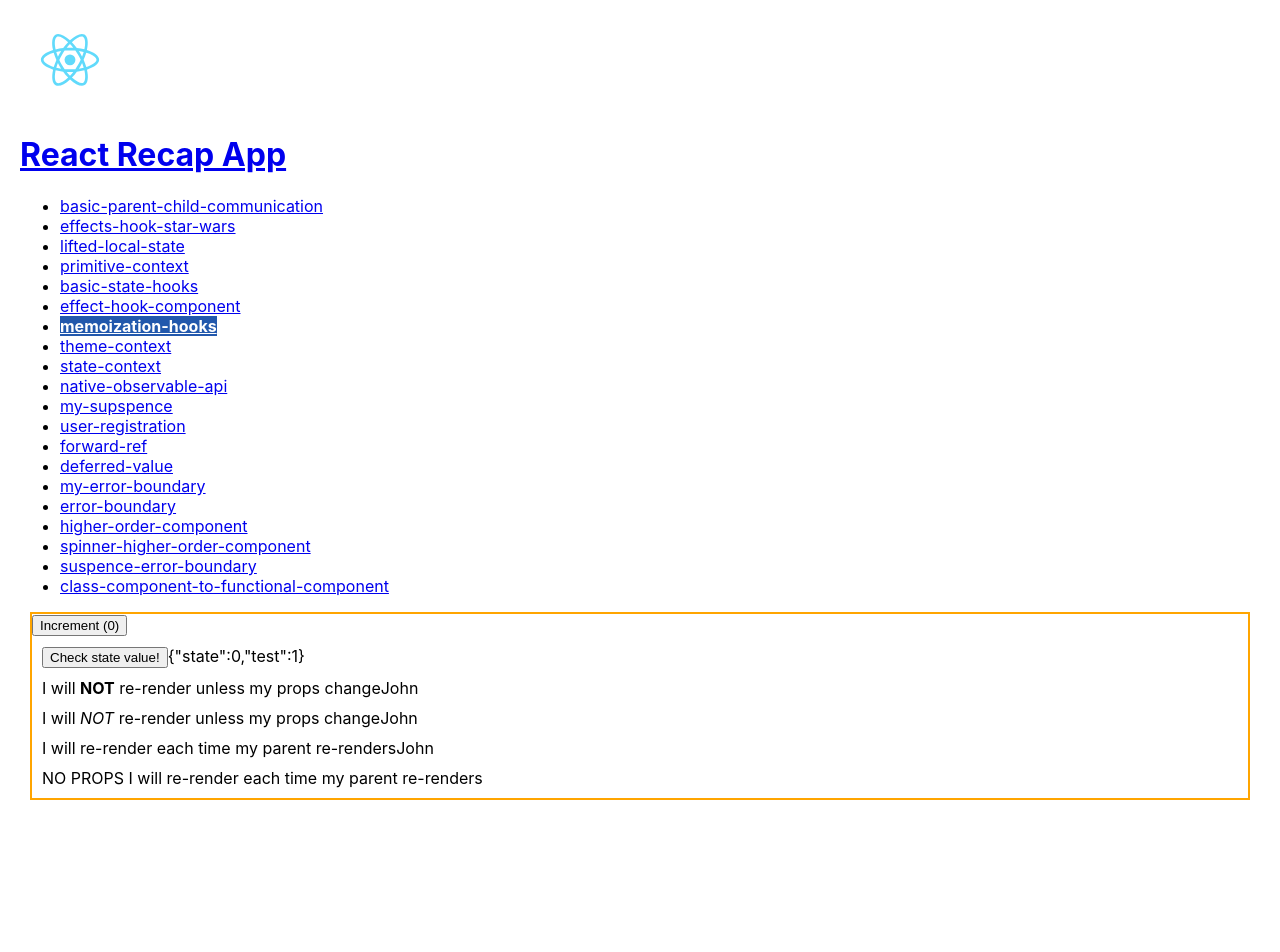
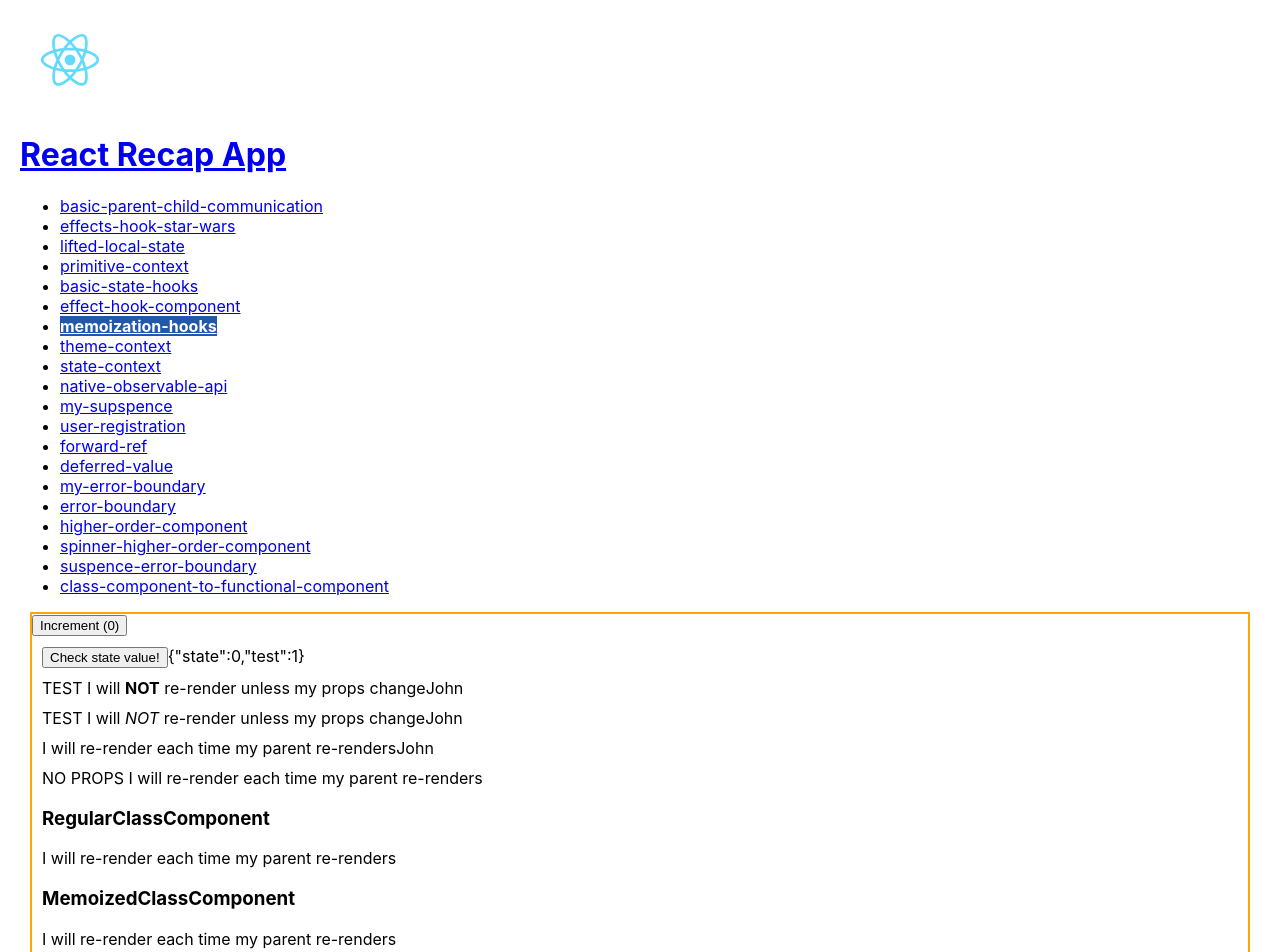
Before and after one commit to tscislo/react-playground, a React app: page /memoization-hooks in a window 1280 px wide. Shown: the top 952 px of the page. Before the commit the page ends 810 px from the top, so only its background shows below. Built offline with nearby package versions, Linux system fonts and the light colour scheme.

Commit message:
class componens memoization

```diff
--- a/src/class-component-to-functional-component/class-component-to-functional-component.tsx
+++ b/src/class-component-to-functional-component/class-component-to-functional-component.tsx
@@ -4,7 +4,7 @@ import {InputAlertFunctionalComponent} from "./input-alert-functional-component"
 
 export const ClassComponentToFunctionalComponent: FC = () => {
     return <>
-        <InputAlertClassComponent />
-        <InputAlertFunctionalComponent />
+        <InputAlertClassComponent name={"Class component"}/>
+        <InputAlertFunctionalComponent name={"Functional component"}/>
     </>
 }
--- a/src/class-component-to-functional-component/input-alert-class-component.tsx
+++ b/src/class-component-to-functional-component/input-alert-class-component.tsx
@@ -4,7 +4,7 @@ export interface InputAlertState {
     inputValue: string;
 }
 
-class InputAlert extends Component<{}, InputAlertState> {
+class InputAlert extends Component<{name : string}, InputAlertState> {
     public state: InputAlertState = {
         inputValue: "",
     };
@@ -20,6 +20,7 @@ class InputAlert extends Component<{}, InputAlertState> {
     render() {
         return (
                 <div>
+                    <h2>{this.props.name}</h2>
                     <input
                             type="text"
                             value={this.state.inputValue}
--- a/src/class-component-to-functional-component/input-alert-functional-component.tsx
+++ b/src/class-component-to-functional-component/input-alert-functional-component.tsx
@@ -1,7 +1,7 @@
 import {ChangeEvent, FC, useCallback, useState} from "react";
 import {InputAlertState} from "./input-alert-class-component";
 
-export const InputAlertFunctionalComponent: FC = () => {
+export const InputAlertFunctionalComponent: FC<{name: string}> = ({name}) => {
     const [state, setState] = useState<InputAlertState>({
         inputValue: ""
     })
@@ -17,6 +17,7 @@ export const InputAlertFunctionalComponent: FC = () => {
     }, []);
 
     return <div>
+        <h2>{name}</h2>
         <input
                 type="text"
                 value={state.inputValue}
--- a/src/memoization-hooks/memoization-hooks.component.tsx
+++ b/src/memoization-hooks/memoization-hooks.component.tsx
@@ -1,6 +1,8 @@
 import {useState} from "react";
 import {CustomWrapperComponent} from "./custom-wrapper.component";
+import {MemoizedClassComponent} from "./memoized-class-component";
 import {MemoizedComponent} from "./memoized-component";
+import {RegularClassComponent} from "./regular-class-component";
 import {RegularComponent} from "./regular-component";
 import {RegularComponentNoProps} from "./regular-component-no-props";
 import {WithUseMemoHookComponent} from "./withUseMemoHookComponent";
@@ -21,6 +23,8 @@ export const SampleComponent = () => {
                 <MemoizedComponent user={user} NotWrapper={CustomWrapperComponent}/>
                 <RegularComponent user={user}/>
                 <RegularComponentNoProps />
+                <RegularClassComponent />
+                <MemoizedClassComponent />
             </div>
     )
 }
--- /dev/null
+++ b/src/memoization-hooks/memoized-class-component.tsx
@@ -0,0 +1,13 @@
+import {Component} from "react";
+
+export class MemoizedClassComponent extends Component{
+    shouldComponentUpdate(): boolean {
+        return false;
+    }
+    render() {
+        return <div>
+            <h3>MemoizedClassComponent</h3>
+            I will re-render each time my parent re-renders
+        </div>
+    }
+}
--- a/src/memoization-hooks/memoized-component.tsx
+++ b/src/memoization-hooks/memoized-component.tsx
@@ -8,8 +8,11 @@ export const MemoizedComponent = memo((
     console.log('MemoizedComponent rendered')
     return (
             <div>
+                TEST
                 I will <NotWrapper>NOT</NotWrapper> re-render unless my props change
                 {user.name}
             </div>
     )
+}, (prevProps, nextProps) => {
+    return prevProps.user.name === nextProps.user.name;
 });
--- /dev/null
+++ b/src/memoization-hooks/regular-class-component.tsx
@@ -0,0 +1,12 @@
+import {Component} from "react";
+
+export class RegularClassComponent extends Component{
+
+    render() {
+        return <div>
+            <h3>RegularClassComponent</h3>
+            I will re-render each time my parent re-renders
+        </div>
+    }
+
+}
```
